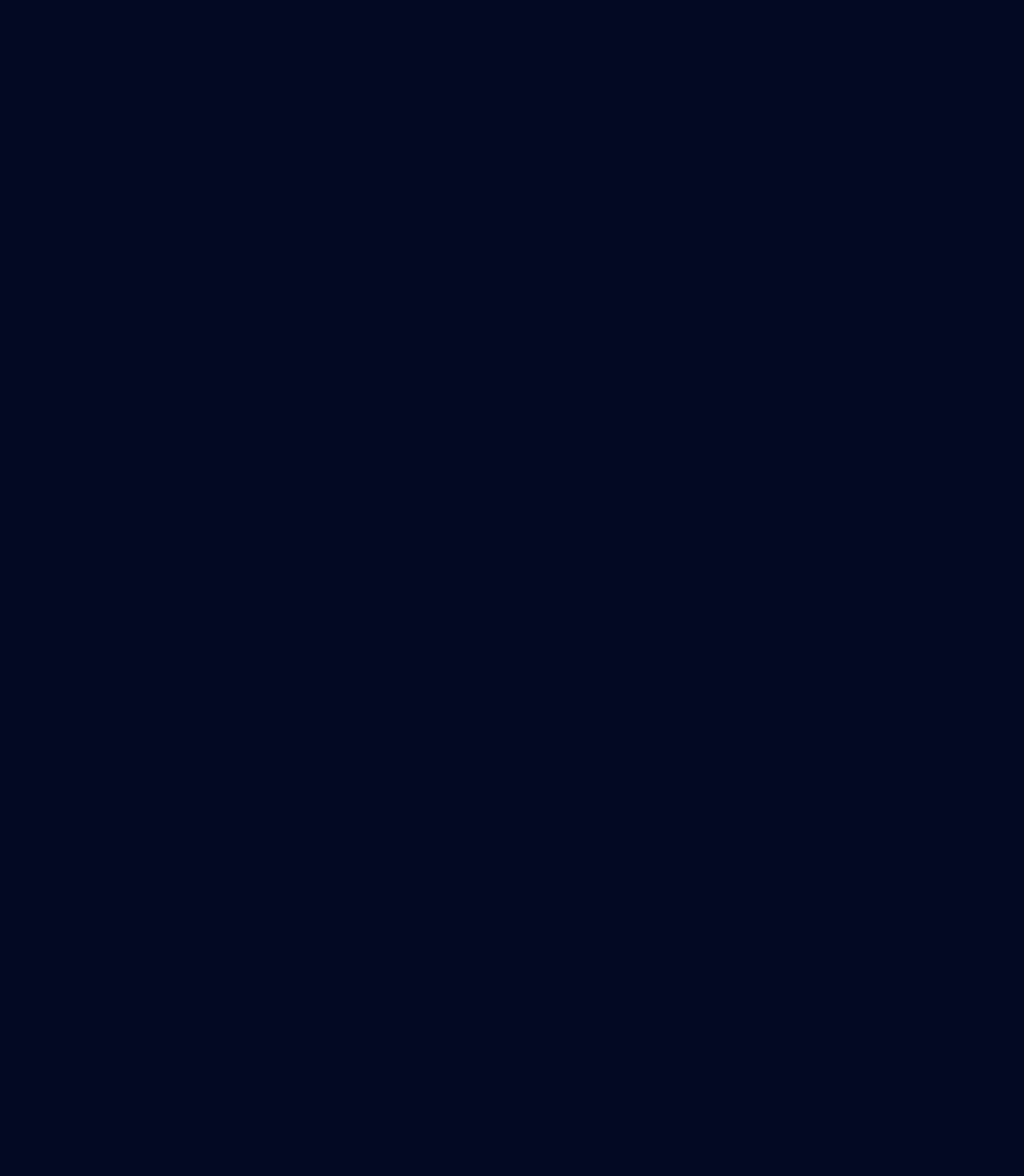
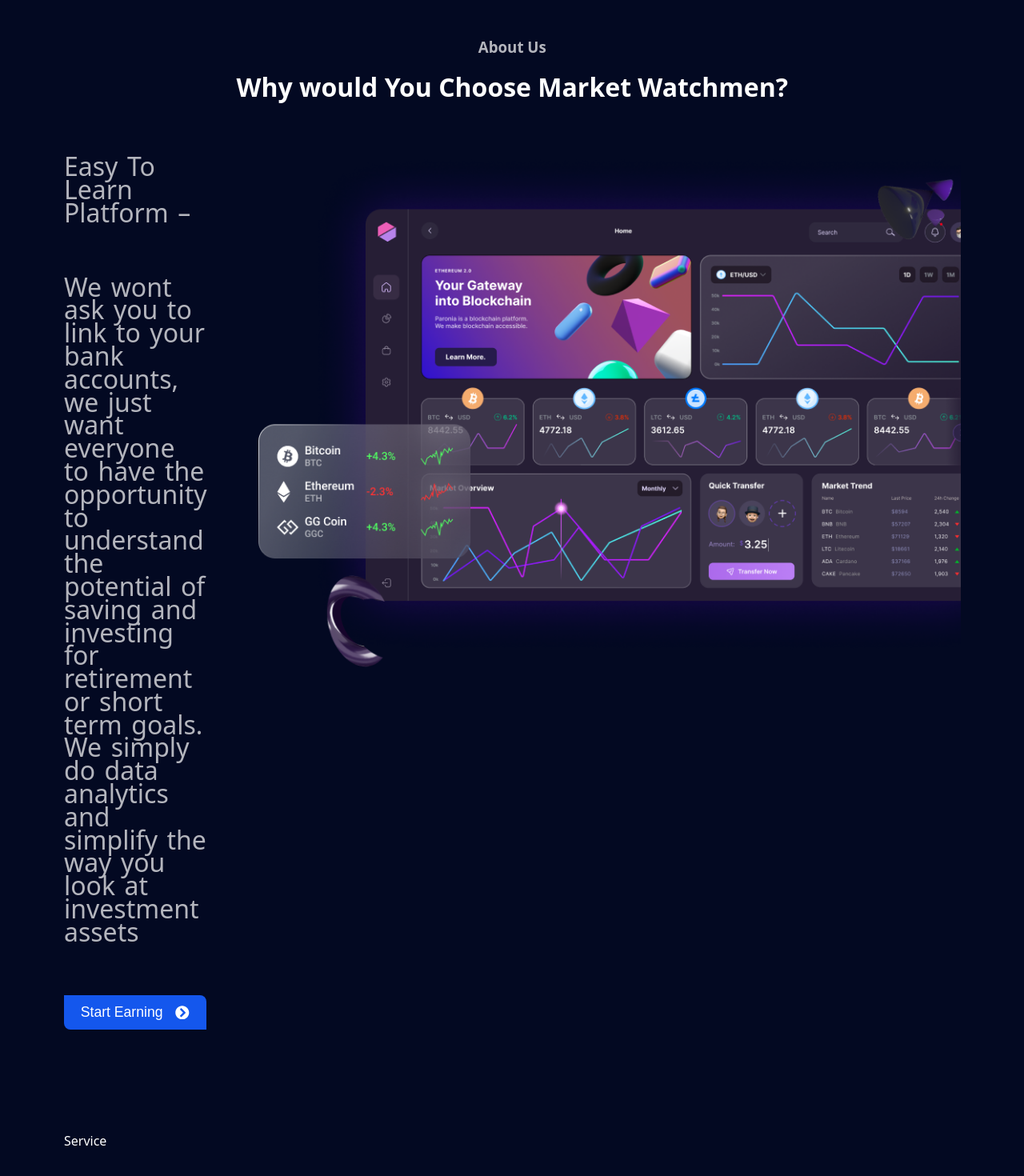
Before and after one commit to priyankasingh2907/coinbase-responsive-website, a React (Vite) app: page / in a window 1280 px wide. Shown: the part 1424-2894 px from the top of the page at 80% size. Before the commit the page ends 1470 px from the top, so only its background shows below. Built offline with nearby package versions, Linux system fonts and the light colour scheme.

Commit message:
about Section created

```diff
--- a/src/App.jsx
+++ b/src/App.jsx
@@ -1,6 +1,8 @@
+import AboutUs from "./Components/AboutUs";
 import DailyPrices from "./Components/DailyPrices";
 import Home from "./Components/Home";
 import Navbar from "./Components/Navbar";
+import Service from "./Components/Service";
 
 export default function App() {
   return (
@@ -8,6 +10,8 @@
       <Navbar />
       <Home />
       <DailyPrices />
+      <AboutUs />
+      <Service />
     </div>
   );
 }
--- /dev/null
+++ b/src/Components/AboutUs.jsx
@@ -0,0 +1,38 @@
+import { FaChevronCircleRight } from "react-icons/fa";
+import styled from "styled-components";
+import about from "../assets/about.png";
+import Button from "../Components/Button";
+
+export default function AboutUs() {
+  return (
+    <Section className="flex a-center gap">
+      <div className="content flex column gap">
+        <div className="title-content flex column j-center a-center gap-1 ">
+          <div className="subtitle subdue">
+            <h3>About Us</h3>
+          </div>
+          <div className="title">
+            <h2>Why would You Choose Market Watchmen?</h2>
+          </div>
+        </div>
+        <div className="flex gap">
+          <div className="info flex column gap a-start j-start">
+            <p className="subdue">Easy To Learn Platform –</p>
+            <p className="subdue">
+              We wont ask you to link to your bank accounts, we just want
+              everyone to have the opportunity to understand the potential of
+              saving and investing for retirement or short term goals. We simply
+              do data analytics and simplify the way you look at investment
+              assets
+            </p>
+            <Button text="Start Earning" icon={<FaChevronCircleRight />} />
+          </div>
+          <div className="image">
+            <img src={about} alt="about" className="half-width" />
+          </div>
+        </div>
+      </div>
+    </Section>
+  );
+}
+const Section = styled.section``;
--- /dev/null
+++ b/src/Components/Service.jsx
@@ -0,0 +1,6 @@
+import styled from "styled-components";
+
+export default function Service() {
+  return <Section>Service</Section>;
+}
+const Section = styled.section``;
```
